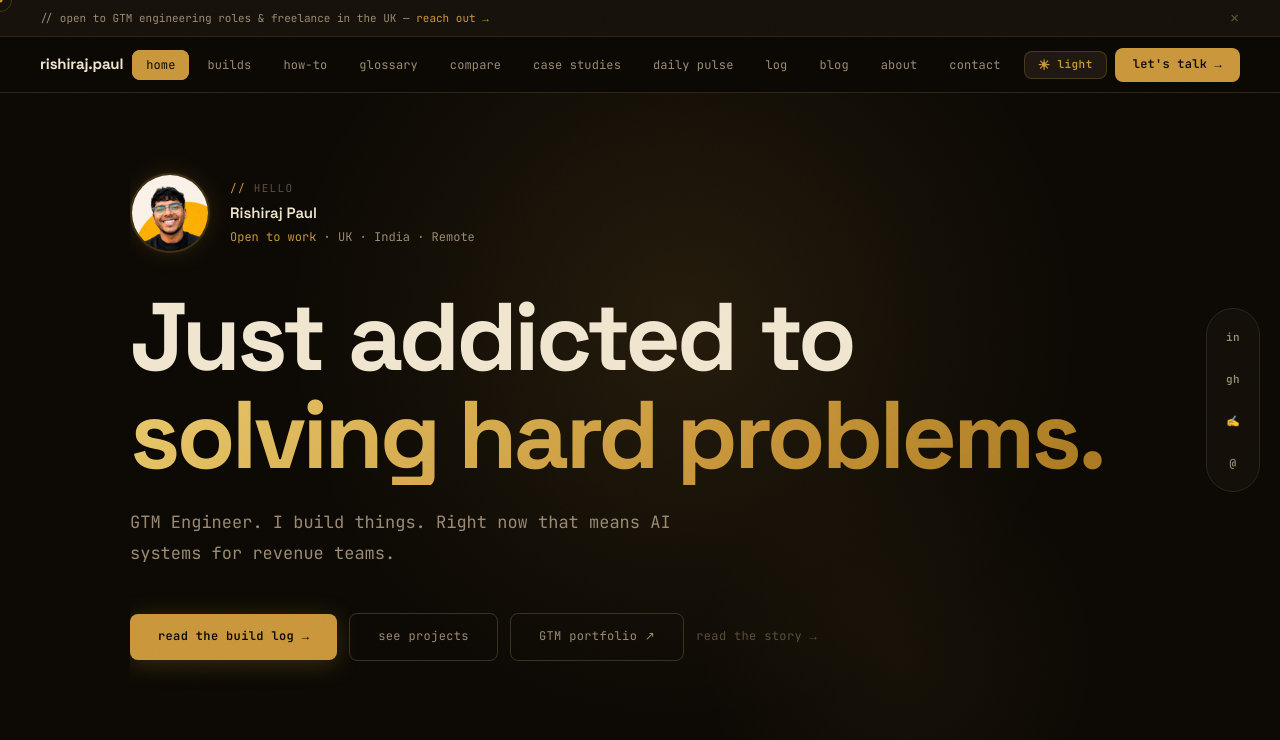
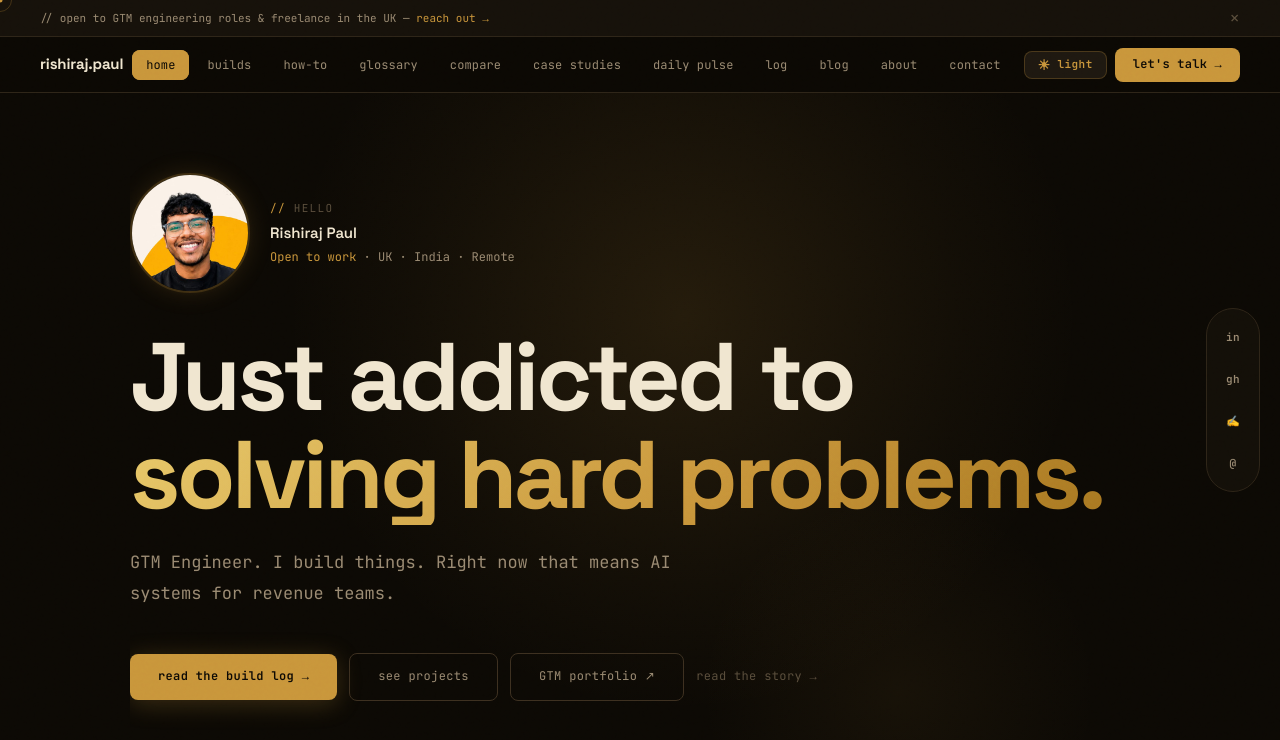
Before and after one commit to rishirajpaul3/rishirajpaul3.github.io, a Next.js app: page / in a window 1280 px wide. Shown: the top 740 px of the page. Built offline with nearby package versions, Linux system fonts and the light colour scheme.

Commit message:
Increase avatar size from 80px to 120px
Co-Authored-By: Claude Sonnet 4.6 <noreply@anthropic.com>

```diff
--- a/components/Hero.tsx
+++ b/components/Hero.tsx
@@ -21,8 +21,8 @@ export default function Hero() {
           <div style={{ position:"relative", flexShrink:0 }}>
             {/* Glow ring */}
             <div style={{ position:"absolute", inset:-4, borderRadius:"50%", background:"radial-gradient(circle, rgba(201,150,59,0.3) 0%, transparent 70%)", zIndex:0 }} />
-            <div style={{ width:80, height:80, borderRadius:"50%", border:"2px solid var(--gold-border)", overflow:"hidden", position:"relative", zIndex:1, boxShadow:"0 0 24px rgba(201,150,59,0.15)" }}>
-              <Image src="/avatar.jpg" alt="Rishiraj Paul" width={80} height={80} style={{ width:"100%", height:"100%", objectFit:"cover" }} priority />
+            <div style={{ width:120, height:120, borderRadius:"50%", border:"2px solid var(--gold-border)", overflow:"hidden", position:"relative", zIndex:1, boxShadow:"0 0 24px rgba(201,150,59,0.15)" }}>
+              <Image src="/avatar.jpg" alt="Rishiraj Paul" width={120} height={120} style={{ width:"100%", height:"100%", objectFit:"cover" }} priority />
             </div>
           </div>
           <div>
```
